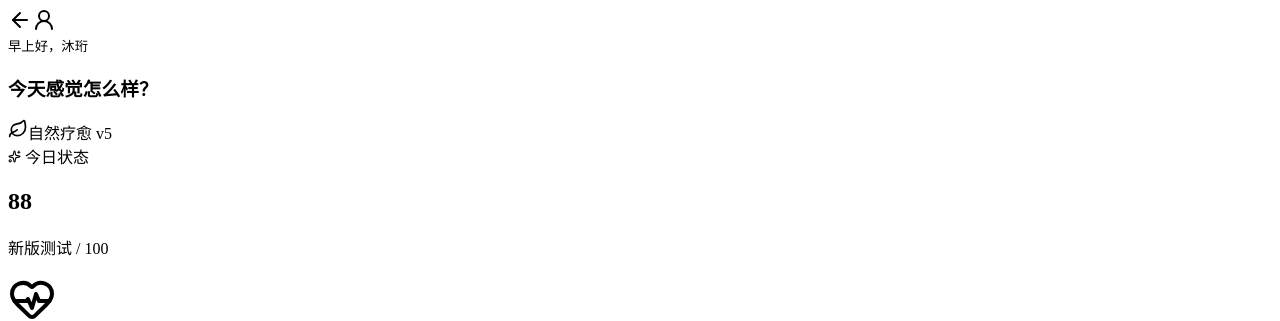
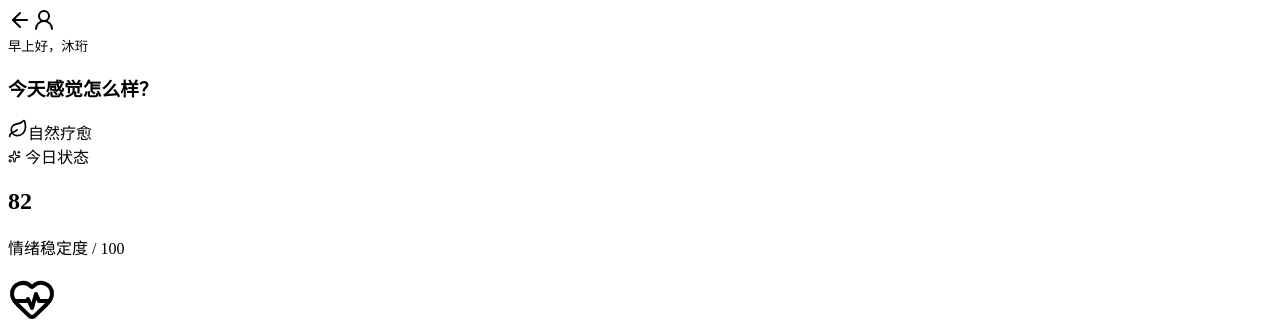
Before and after one commit to JQF8/app, a React (Vite) app: page / in a window 1280 px wide. Shown: the top 321 px of the page. Built offline with nearby package versions, Linux system fonts and the light colour scheme; the HTML template or start-up script is replaced by a standard one.

Commit message:
Tighten visible home layout from screenshot

```diff
--- a/src/components/AppPages.jsx
+++ b/src/components/AppPages.jsx
@@ -30,7 +30,7 @@ export function HomePage({ theme, language }) {
         <h1>{en ? 'How are you feeling today?' : '今天感觉怎么样？'}</h1>
       </div>
       {theme.key === 'wood'
-        ? <span className="element-badge"><ThemeIcon size={20}/>{en ? 'Natural Healing v5' : '自然疗愈 v5'}</span>
+        ? <span className="element-badge"><ThemeIcon size={20}/>{en ? 'Natural Healing' : '自然疗愈'}</span>
         : <span className="element-badge"><ThemeIcon size={20}/>{theme.cn}</span>}
       {theme.key === 'wood' && <span className="wood-charm"><i/><b className="leaf-a"/><b className="leaf-b"/><b className="leaf-c"/><b className="leaf-d"/><b className="leaf-e"/><b className="flower-a"/><b className="flower-b"/></span>}
     </header>
@@ -38,8 +38,8 @@ export function HomePage({ theme, language }) {
     <section className="mood-card themed">
       <div>
         <span className="pill"><Sparkles size={13}/> {en ? 'Today' : '今日状态'}</span>
-        <h2>88</h2>
-        <p>{en ? 'Visible update test / 100' : '新版测试 / 100'}</p>
+        <h2>82</h2>
+        <p>{en ? 'Emotional stability / 100' : '情绪稳定度 / 100'}</p>
       </div>
       <div className="mood-orb"><HeartPulse size={48}/></div>
     </section>
--- a/src/styles.css
+++ b/src/styles.css
@@ -1332,3 +1332,16 @@
 .theme-wood .home-chat .mini-chat.ai{max-width:77% !important;margin-left:42px !important;padding:11px 13px !important;background:rgba(255,255,250,.82) !important;color:#374236 !important}.theme-wood .home-chat .mini-chat.user{max-width:70% !important;margin-right:40px !important;background:#244d42 !important;color:#f2f3df !important}.theme-wood .composer{height:39px !important;margin-top:2px !important;background:rgba(255,255,248,.34) !important}
 .theme-wood .tracker-card.themed{height:154px !important;margin-top:11px !important;padding:15px 18px 11px !important;border-radius:29px !important;background:linear-gradient(120deg,rgba(255,255,255,.18),transparent 34%,rgba(255,255,255,.07) 72%),linear-gradient(145deg,rgba(53,93,70,.98),rgba(28,66,50,.99)) !important;box-shadow:0 0 34px rgba(245,230,178,.38),0 20px 34px rgba(24,48,34,.34),inset 2px 2px 0 rgba(255,255,255,.27),inset -12px -13px 24px rgba(8,30,20,.28) !important}.theme-wood .tracker-card.themed .home-card-title b{font-size:22px !important}.theme-wood .mood-wave-chart{height:88px !important}.theme-wood .mood-wave-chart svg{top:8px !important;height:67px !important}.theme-wood .mood-wave-chart:before{top:4px !important;line-height:14px !important}.theme-wood .mood-wave-chart:after{bottom:1px !important}
 .theme-wood .bottom-nav{height:69px !important;left:21px !important;right:21px !important;bottom:10px !important;background:rgba(235,233,220,.78) !important;box-shadow:0 0 25px rgba(255,241,194,.42),0 -10px 22px rgba(72,73,61,.14),inset 1px 1px 0 rgba(255,255,255,.75),inset -8px -8px 17px rgba(99,102,84,.11) !important}
+
+/* ---------- Screenshot restore pass 5: fix visible screenshot issues ---------- */
+.theme-wood .home-dashboard{padding:0 31px 8px !important}
+.theme-wood .dashboard-head{min-height:97px !important;padding-bottom:4px !important}
+.theme-wood .dashboard-head h1{font-size:31px !important;width:222px !important;margin-top:7px !important;line-height:1.02 !important}
+.theme-wood .dashboard-head .element-badge{right:3px !important;top:2px !important;transform:scale(.94);transform-origin:top right}
+.theme-wood .wood-charm{right:13px !important;top:45px !important;width:54px !important;height:78px !important;transform:rotate(8deg) scale(.94) !important}
+.theme-wood .wood-charm:before{height:20px !important;top:-17px !important}.theme-wood .wood-charm:after{left:11px !important;top:11px !important;width:29px !important;height:49px !important}.theme-wood .wood-charm i{left:25px !important;top:15px !important;height:38px !important}
+.theme-wood .mood-card.themed{height:155px !important;margin-bottom:12px !important;padding:18px 23px !important;border-radius:27px !important}.theme-wood .mood-card.themed h2{font-size:75px !important;margin:17px 0 3px !important}.theme-wood .mood-card.themed p{font-size:16px !important}.theme-wood .mood-orb{width:92px !important;height:92px !important}.theme-wood .mood-orb svg{width:50px !important;height:50px !important}.theme-wood .mood-orb:after{top:45px !important;left:17px !important;right:17px !important}
+.theme-wood .quick-grid{grid-template-columns:repeat(4,minmax(0,1fr)) !important;gap:8px !important;margin-bottom:11px !important;overflow:visible !important}.theme-wood .quick{height:96px !important;min-width:0 !important;width:100% !important;border-radius:20px !important;padding:10px 3px 8px !important}.theme-wood .quick svg{width:25px !important;height:25px !important;margin-bottom:4px !important}.theme-wood .quick span{font-size:13px !important;white-space:nowrap !important}.theme-wood .quick small{font-size:8.5px !important;white-space:nowrap !important;transform:scale(.88)}
+.theme-wood .home-chat{height:207px !important;min-height:207px !important;padding:14px 15px 10px !important;border-radius:27px !important}.theme-wood .home-card-title{margin-bottom:6px !important}.theme-wood .home-card-title b{font-size:21px !important}.theme-wood .home-card-title small{font-size:11px !important}.theme-wood .home-card-title span{font-size:11px !important;padding:4px 9px !important}.theme-wood .home-chat-body{min-height:112px !important}.theme-wood .home-chat-body:before{width:29px !important;height:29px !important;top:5px !important}.theme-wood .home-chat-body:after{width:30px !important;height:30px !important;top:70px !important}.theme-wood .home-chat .mini-chat{font-size:12px !important;line-height:1.32 !important}.theme-wood .home-chat .mini-chat.ai{margin-left:38px !important;max-width:75% !important;padding:9px 11px !important}.theme-wood .home-chat .mini-chat.user{margin-right:35px !important;max-width:70% !important;margin-top:7px !important;padding:9px 11px !important}.theme-wood .home-chat .mini-chat.user:after{display:none !important}.theme-wood .composer{height:34px !important;margin-top:0 !important;border-radius:17px !important}.theme-wood .composer div svg{width:21px !important;height:21px !important}.theme-wood .composer span{font-size:11px !important}
+.theme-wood .tracker-card.themed{height:128px !important;margin-top:10px !important;padding:13px 17px 8px !important}.theme-wood .tracker-card.themed .home-card-title b{font-size:20px !important}.theme-wood .tracker-card.themed .home-card-title small{font-size:10.5px !important}.theme-wood .tracker-card.themed .home-card-title span{font-size:9.5px !important}.theme-wood .mood-wave-chart{height:63px !important}.theme-wood .mood-wave-chart svg{top:0 !important;height:58px !important}.theme-wood .mood-wave-chart:before,.theme-wood .mood-wave-chart:after{display:none !important}
+.theme-wood .bottom-nav{height:63px !important;bottom:9px !important;left:24px !important;right:24px !important;border-radius:25px !important;padding:6px 7px 7px !important}.theme-wood .bottom-nav button{font-size:10.5px !important;gap:3px !important}.theme-wood .bottom-nav button svg{width:20px !important;height:20px !important}.theme-wood .bottom-nav button.active{width:49px !important;height:49px !important}
```
